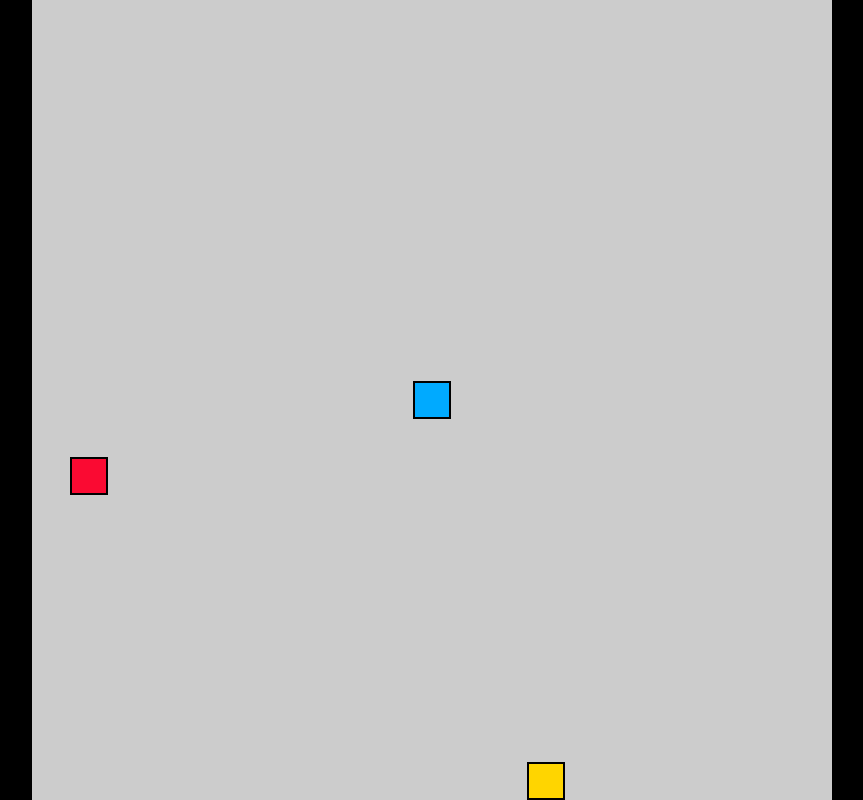
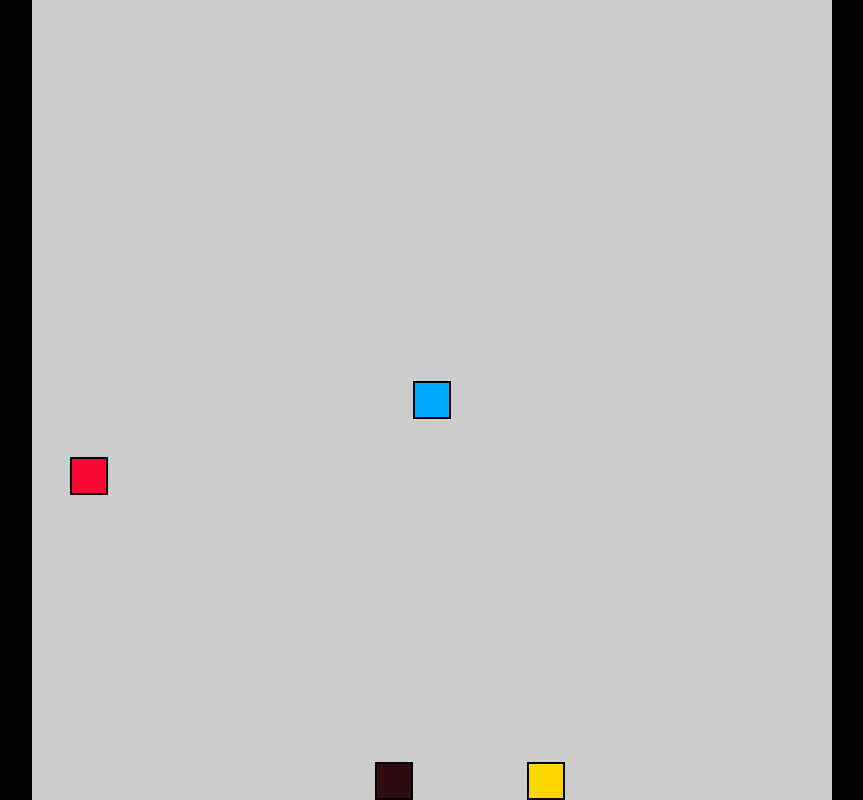
Before and after one commit to npcoding25/SnakeGame, a plain HTML site: page index.html in a window 1280 px wide. Shown: the whole page, without its empty margins (208-1071 px from the left). Drawn offline with Linux system fonts and the light colour scheme.

Commit message:
Added a randomly placed obstacle

```diff
--- a/food.js
+++ b/food.js
@@ -1,10 +1,11 @@
 import { onSnake, expandSnake, SNAKE_SPEED, speedUpSnake, slowDownSnake } from './snake.js'
 import { randomGridPosition } from './grid.js'
+// import { gameOver } from './game.js'
 
+export let score = 0
 let food = getRandomFoodPosition()
 let speedFood = getRandomFoodPosition()
-let timer = 3
-export let score = 0
+export let block = getRandomFoodPosition()
 const EXPANSION_RATE = 5
 
 export function update() {
@@ -23,6 +24,10 @@ export function update() {
 
         console.log(timeInterval)
     }
+
+    // if (onSnake(block)) {
+    //     return gameOver
+    // }
 }
 
 export function draw(gameBoard) {
@@ -38,10 +43,16 @@ export function draw(gameBoard) {
     speedElement.classList.add('food-speed')
     gameBoard.appendChild(speedElement)
 
+    const blockElement = document.createElement('div')
+    blockElement.style.gridRowStart = block.y
+    blockElement.style.gridColumnStart = block.x
+    blockElement.classList.add('obstacle')
+    gameBoard.appendChild(blockElement)
+
     console.log('draw food')
 }
 
-function getRandomFoodPosition() {
+export function getRandomFoodPosition() {
     let newFoodPosition
 
     while (newFoodPosition == null || onSnake(newFoodPosition)) {
@@ -49,3 +60,7 @@ function getRandomFoodPosition() {
     }
     return newFoodPosition
 }
+
+// function obstacleHit() {
+
+// }
--- a/game.js
+++ b/game.js
@@ -1,9 +1,10 @@
-import { update as updateSnake, draw as drawSnake, SNAKE_SPEED, getSnakeHead, snakeIntersection } from './snake.js'
-import { update as updateFood, draw as drawFood, score } from './food.js'
+import { update as updateSnake, draw as drawSnake, SNAKE_SPEED, getSnakeHead, snakeIntersection, onSnake } from './snake.js'
+import { update as updateFood, draw as drawFood, score, block } from './food.js'
 import { outsideGrid } from './grid.js'
 
+
 let lastRenderTime = 0
-let gameOver = false
+export let gameOver = false
 const gameBoard = document.getElementById('game-board')
 
 function main(currentTime) {
@@ -39,5 +40,5 @@ function draw() {
 }
 
 function checkDeath() {
-    gameOver = outsideGrid(getSnakeHead()) || snakeIntersection()
+    gameOver = outsideGrid(getSnakeHead()) || snakeIntersection() || onSnake(block)
 }
--- a/index.html
+++ b/index.html
@@ -38,6 +38,11 @@
             background-color: hsl(350, 96%, 51%);
             border: .25vmin solid black;
         }
+
+        .obstacle {
+            background-color: hsl(351, 60%, 11%);
+            border: .25vmin solid black;
+        }
     </style>
     <script src="game.js" defer type="module"></script>
 </head>
```
Also changed, not shown: grid.js (line endings or trailing spaces).
